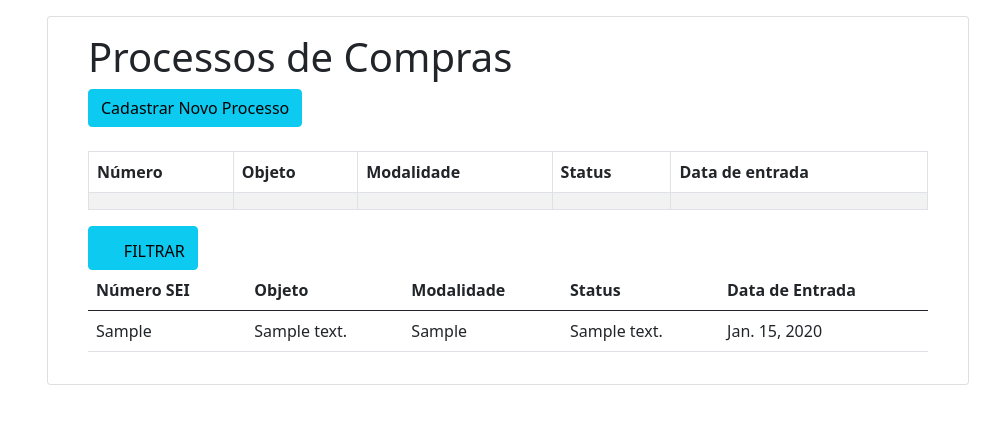
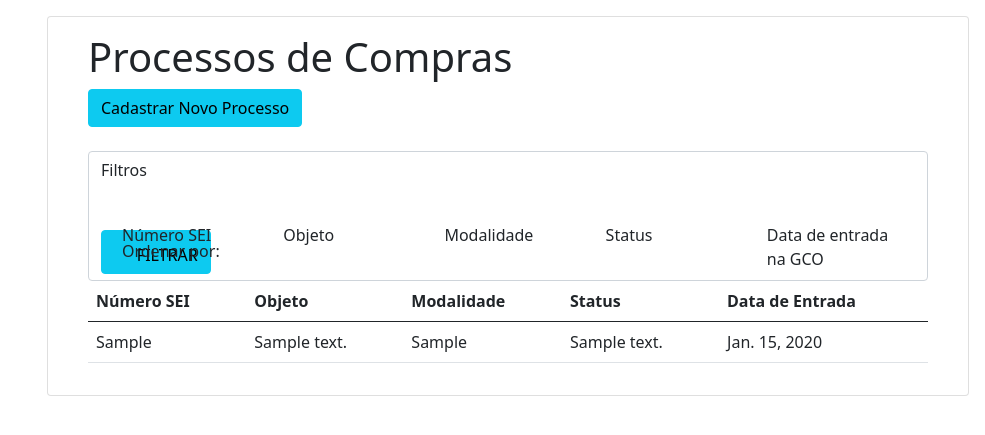
Before and after one commit to albrom5/sisgecon, a Django app: template apps/processos/templates/processos/processocompra_list.html in a window 1280 px wide. Shown: the top 435 px of the page, without its empty margins (295-1280 px from the left). Run offline with Django 3.2, Linux system fonts and the light colour scheme; tables that the repository leaves empty hold one stand-in row (values such as "Sample post"); the template is opened without the code that fills it: values that come from a table or form of the project are taken from there, most other values are stand-ins (such as "Sample title", 1, 10 or a date in 2020); lists and menus that the app fills with data are empty.

Commit message:
Melhorias estéticas na Lista de Processos

```diff
--- a/apps/processos/templates/processos/processocompra_list.html
+++ b/apps/processos/templates/processos/processocompra_list.html
@@ -16,28 +16,48 @@
         <br>
         <br>
 
-        <form method="GET">
-               <table id="filtra-processos" class="table table-bordered table-striped">
-                 <thead>
-                   <tr>
-                    <th>Número</th>
-                    <th>Objeto</th>
-                    <th>Modalidade</th>
-                    <th>Status</th>
-                    <th>Data de entrada</th>
-                   </tr>
-                 </thead>
-               <tbody>
-                <tr>
-                 <td>{{filter.form.processo_id__numero_sei}}</td>
-                 <td>{{filter.form.processo_id__descricao}}</td>
-                 <td>{{filter.form.modalidade}}</td>
-                 <td>{{filter.form.status}}</td>
-                 <td>{{filter.form.data_gco}}</td>
-                </tr>
-               </tbody>
-               </table>
-
+        <form method="GET" class="form-control">
+            <p>Filtros</p>
+            <div class="row g-2 p-2">
+              <div class="col-md">
+                <div class="form-floating">
+                  {{filter.form.processo_id__numero_sei|htmlattributes:"class: form-control form-control-sm" }}
+                  <label for="floatingInputNumSei">Número SEI</label>
+                </div>
+              </div>
+              <div class="col-md">
+                <div class="form-floating">
+                  {{filter.form.processo_id__descricao|htmlattributes:"class: form-control form-control-sm" }}
+                  <label for="floatingInputObjeto">Objeto</label>
+                </div>
+              </div>
+              <div class="col-md">
+                <div class="form-floating">
+                  {{filter.form.modalidade|htmlattributes:"class: form-select form-select-sm" }}
+                  <label for="floatingSelectModalidade">Modalidade</label>
+                </div>
+              </div>
+              <div class="col-md">
+                <div class="form-floating">
+                  {{filter.form.status|htmlattributes:"class: form-select form-select-sm" }}
+                  <label for="floatingSelectStatus">Status</label>
+                </div>
+              </div>
+              <div class="col-md">
+                <div class="form-floating">
+                  {{filter.form.data_gco|htmlattributes:"class: form-control form-control-sm" }}
+                  <label for="floatingInputDataGCO">Data de entrada na GCO</label>
+                </div>
+              </div>
+            </div>
+            <div class="row g-2 p-2"">
+              <div class="col-md">
+                <div class="form-floating">
+                  {{ filter.form.ordem|htmlattributes:"class: form-select form-select-sm"}}
+                  <label for="floatingSelectOrdem">Ordenar por:</label>
+                </div>
+              </div>
+            </div>
                <button id="filtrabtn" class="btn btn-info" type="submit">
                    <i class="material-icons">&#xE8B6;</i>
                    <span> FILTRAR</span>
--- a/apps/processos/templatetags/my_tags.py
+++ b/apps/processos/templatetags/my_tags.py
@@ -1,4 +1,5 @@
 from django import template
+
 
 register = template.Library()
 
@@ -30,3 +31,22 @@
     for k in [k for k, v in d.items() if not v]:
         del d[k]
     return d.urlencode()
+
+
+@register.filter
+def htmlattributes(value, arg):
+    """ Allows adding of attributes to tagged form elements. """
+    attrs = value.field.widget.attrs
+    components = arg.split(',')
+
+    for string in components:
+        key, values_string = string.split(':')
+        values = values_string.strip()
+
+        if attrs.get(key):
+            values = attrs.get(key) + ' ' + values
+
+        attrs.update({key: values})
+
+    rendered = str(value)
+    return rendered
--- a/sisgecon/settings.py
+++ b/sisgecon/settings.py
@@ -44,7 +44,6 @@
     'crispy_forms',
     'debug_toolbar',
     'django_extensions',
-    "django_tables2",
     # Apps padrão do Django
     'django.contrib.admin',
     'django.contrib.auth',
```
Also changed, not shown: apps/processos/forms.py (+20 -0 lines), apps/processos/views.py (+15 -0 lines).
